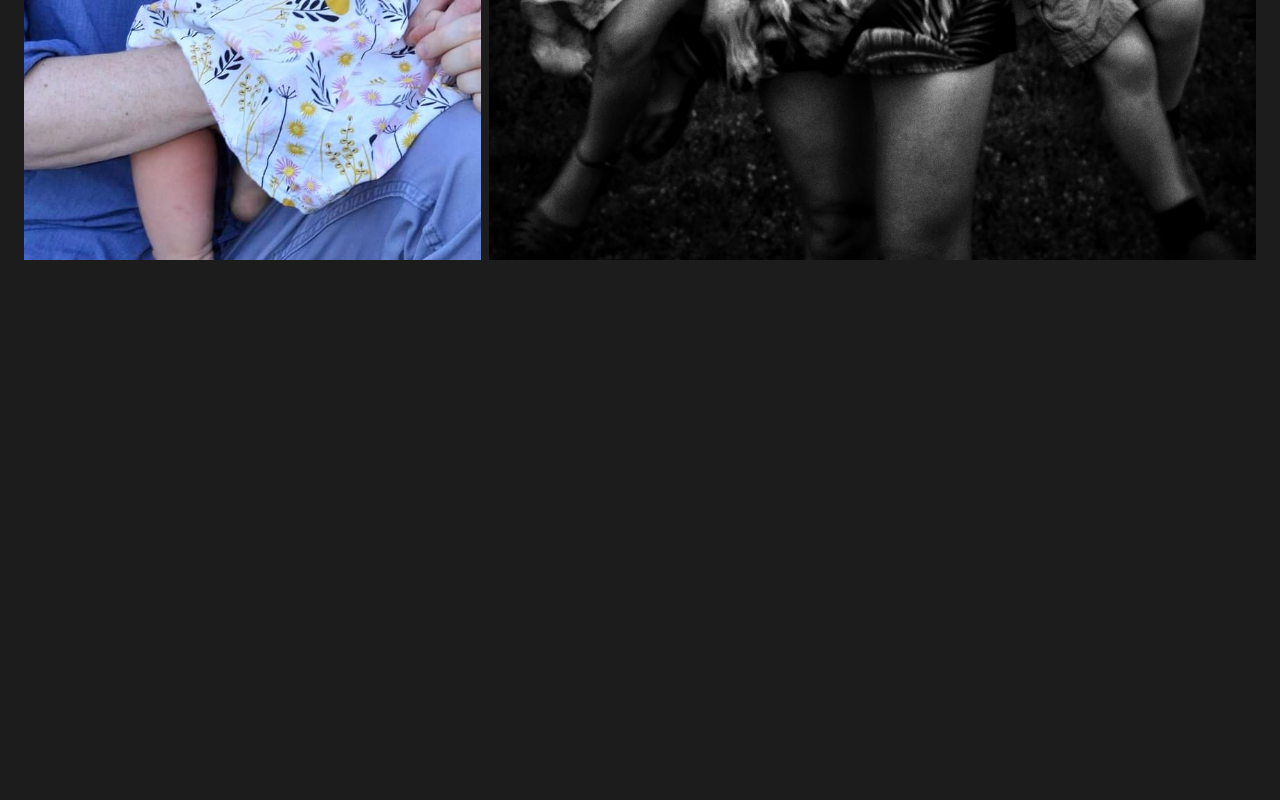
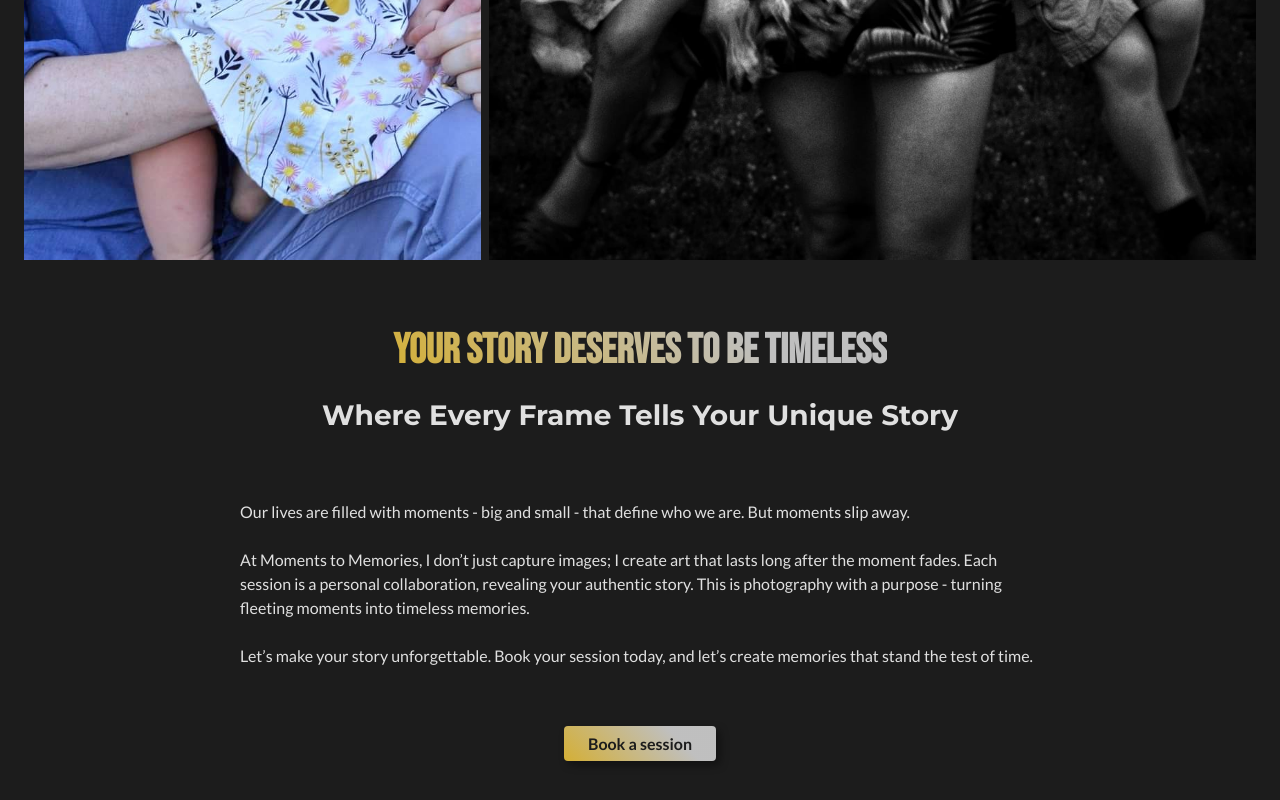
Before and after one commit to BorofskyDev/moments-to-memories-v2, a Next.js app: page / in a window 1280 px wide. Shown: the part 9408-10208 px from the top of the page. Before the commit the page ends 9732 px from the top, so only its background shows below. Built offline with nearby package versions, Linux system fonts and the light colour scheme.

Commit message:
created cta section

```diff
--- a/components/pages/home/HomeComponent.jsx
+++ b/components/pages/home/HomeComponent.jsx
@@ -3,6 +3,7 @@ import HeroSection from './hero-section/HeroSection';
 import styles from './HomeComponent.module.scss';
 import GallerySection from './gallery/GallerySection';
 import ServicesSection from './services/ServicesSection';
+import CTA from './cta/CTA';
 
 function HomeComponent() {
   return (
@@ -11,6 +12,7 @@ function HomeComponent() {
       <AboutSection />
       <ServicesSection />
       <GallerySection />
+      <CTA />
     </div>
   )
 }
--- /dev/null
+++ b/components/pages/home/cta/CTA.jsx
@@ -0,0 +1,37 @@
+import SectionContainer from '@/components/layout/containers/section-container/SectionContainer'
+import styles from './CTA.module.scss'
+import SectionHeading from '@/components/headings/section-heading/SectionHeading'
+import SectionSubtitle from '@/components/headings/section-subtitle/SectionSubtitle'
+import BodyText from '@/components/layout/body-text/BodyText'
+import CtaButton from '@/components/links/cta-button/CtaButton'
+
+function CTA() {
+  return (
+    <SectionContainer>
+      <div className={styles.cta}>
+        <div className={styles.cta__title}>
+          <SectionHeading>Your story deserves to be timeless</SectionHeading>
+          <SectionSubtitle>
+            Where Every Frame Tells Your Unique Story
+          </SectionSubtitle>
+        </div>
+        <BodyText>
+          Our lives are filled with moments - big and small - that define who we
+          are. But moments slip away.
+          <br />
+          <br />
+          At Moments to Memories, I don’t just capture images; I create art that
+          lasts long after the moment fades. Each session is a personal
+          collaboration, revealing your authentic story. This is photography
+          with a purpose - turning fleeting moments into timeless memories.
+          <br />
+          <br />
+          Let’s make your story unforgettable. Book your session today, and
+          let’s create memories that stand the test of time.{' '}
+        </BodyText>
+        <CtaButton href='#'>Book a session</CtaButton>
+      </div>
+    </SectionContainer>
+  )
+}
+export default CTA
--- /dev/null
+++ b/components/pages/home/cta/CTA.module.scss
@@ -0,0 +1,11 @@
+.cta {
+    display: grid;
+    place-items: center;
+    gap: var(--spacing-400);
+
+    &__title {
+        display: grid;
+        place-items: center;
+        gap: var(--spacing-200);
+    }
+}
```
